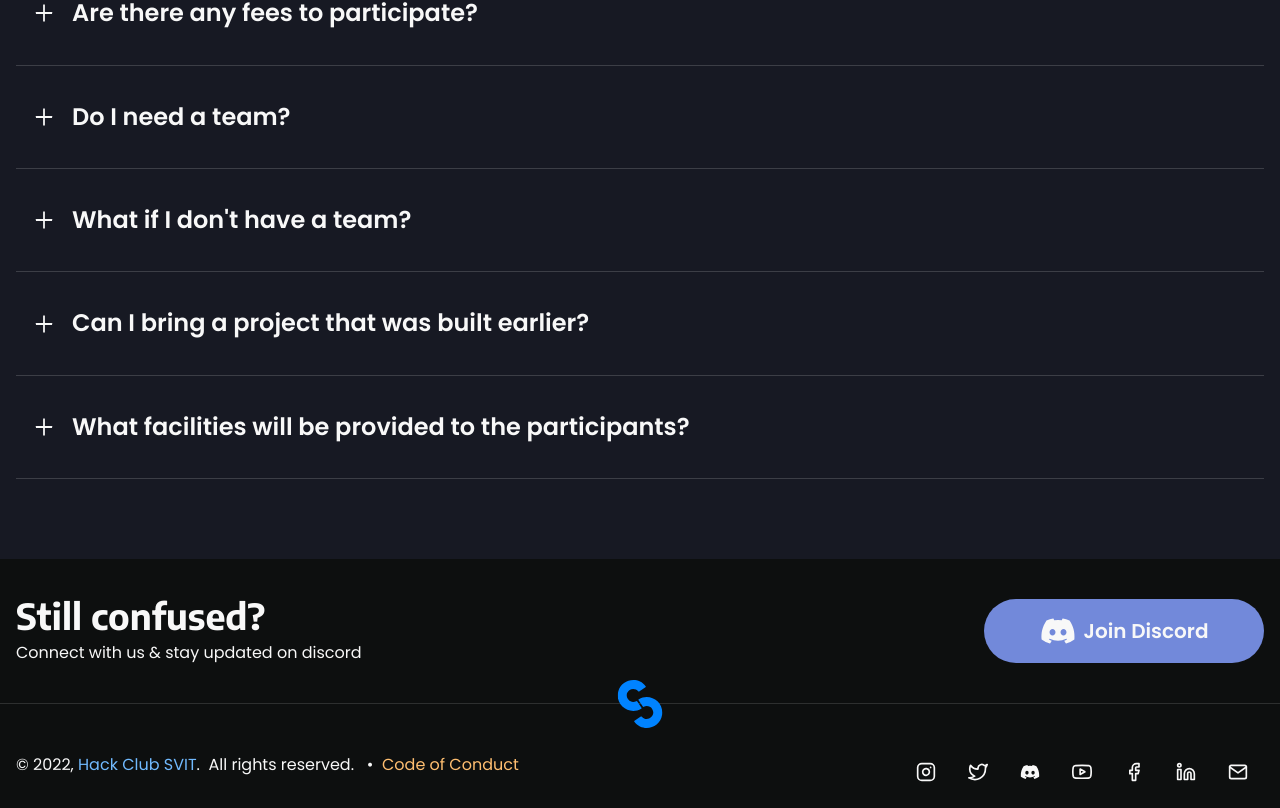
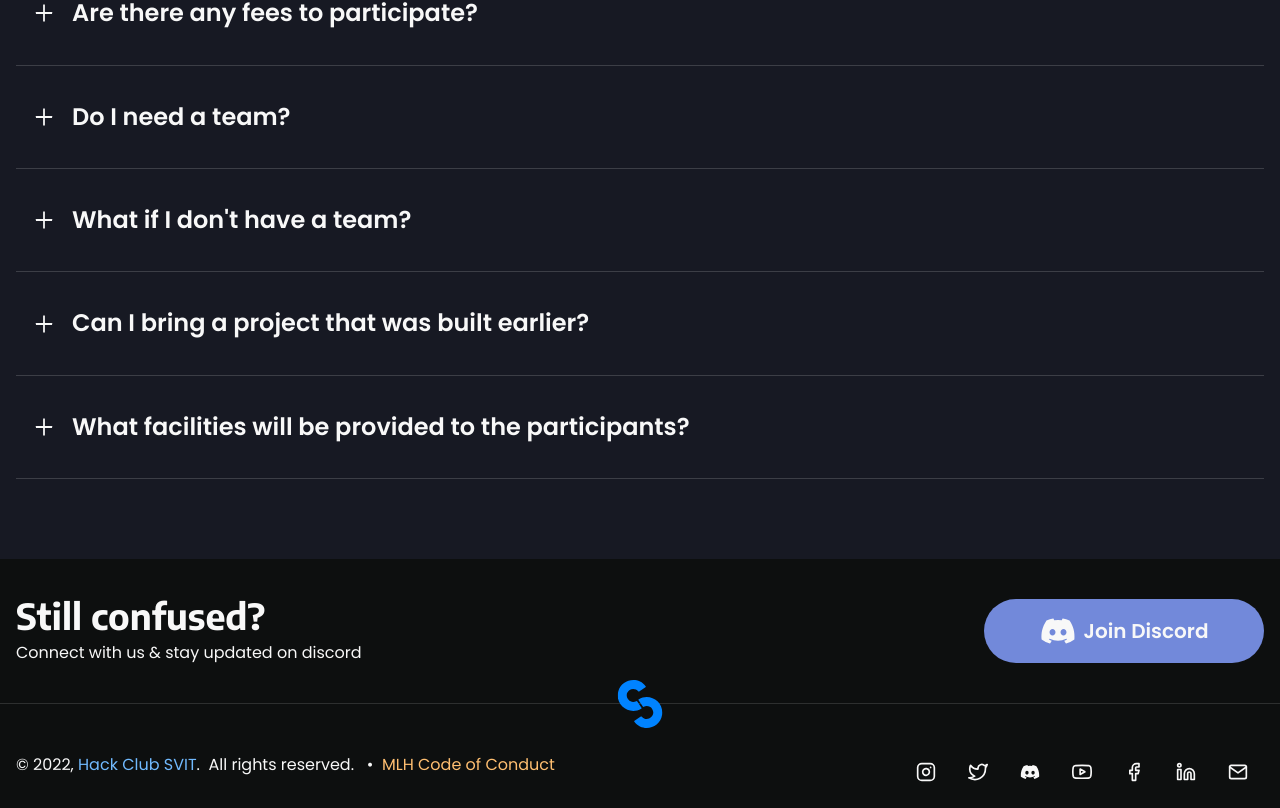
Before and after one commit to hcs-user/HackSVIT-22, a Next.js app: page / in a window 1280 px wide. Shown: the part 7108-7916 px from the top of the page. Built offline with nearby package versions, Linux system fonts and the light colour scheme.

Commit message:
updated code of conduct

```diff
--- a/src/components/Footer.tsx
+++ b/src/components/Footer.tsx
@@ -89,12 +89,12 @@
 						</Link>
 						.&nbsp;&nbsp;All rights reserved. &nbsp; &bull; &nbsp;
 						<Link
-							href='https://devfolio.co/code-of-conduct'
+							href='https://static.mlh.io/docs/mlh-code-of-conduct.pdf'
 							target='_blank'
 							rel='noopener noreferrer'
 							color='orange.100'
 						>
-							Code of Conduct
+							MLH	Code of Conduct
 						</Link>
 					</Text>
 					<Flex justify='center' flexWrap='wrap'>
```
